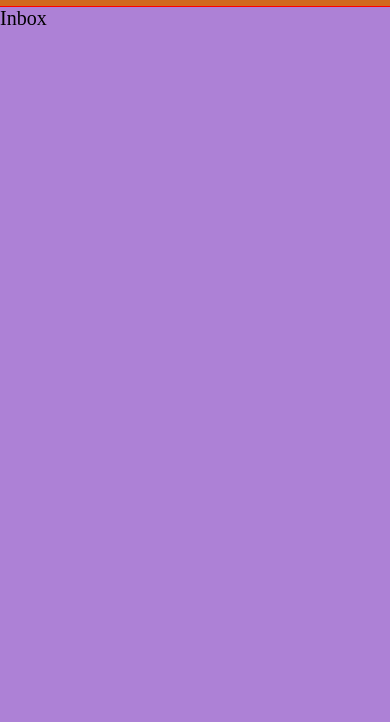
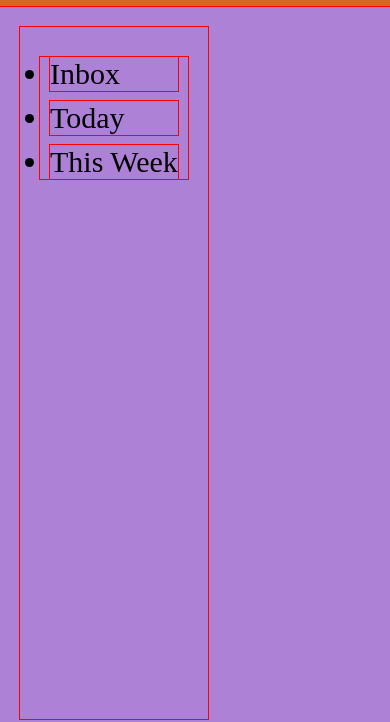
Before and after one commit to miroslav-zarenkov/todo-list, a website built with webpack: page dist/index.html in a window 390 px wide. Both pictures are taken after a click on the element 352 px from the left and 39 px from the top of the page. Shown: the part 72-794 px from the top of the page. Built offline with nearby package versions, Linux system fonts and the light colour scheme; files whose address does not match are found by name.

Commit message:
UI render code refactored, start work on task objects

```diff
--- a/src/style.css
+++ b/src/style.css
@@ -97,7 +97,18 @@ footer>* {
     height: auto;
 }
 
-@media screen and (max-width: 600px) {
+nav {
+    padding: 2rem;
+    margin: 2rem;
+    font-size: 3rem;
+}
+
+li {
+    margin: 1rem;
+}
+
+
+@media screen and (max-width: 500px) {
     .menu-button {
         display: inline-block;
     }
--- /dev/null
+++ b/src/task-logic.js
@@ -0,0 +1,5 @@
+let todoObject = {
+    taskName: "task1",
+    taskDate: "01.01.1900",
+    taskCategory: "Inbox",
+}
--- a/src/ui.js
+++ b/src/ui.js
@@ -4,18 +4,29 @@ import GithubLogo from './github.png';
 
 
 const renderPage = () => {
-    function changeMenuButton(){
-        headerMenuButton.classList.toggle("change");
-    }
-    function toogleSidebar(){
-        main.classList.toggle("active-overlay");
-        mainMenuDiv.classList.toggle("active-overlay");
-    }
+    createWrapper();
+    createHeader();
+    createMain();
+    createFooter();
+    createPage();
+};
 
-
+const createWrapper = () => {
     const mainWrapper = document.createElement('div');
     mainWrapper.classList.add('main-wrapper');
 
+    window.addEventListener("resize", function(){
+        if (window.innerWidth > 500) {
+            document.querySelector("main").classList.remove("active-overlay")
+            document.querySelector(".menu").classList.remove("active-overlay");
+            document.querySelector(".menu-button").classList.remove("change");
+        }
+    });
+
+    return mainWrapper;
+}
+
+const createHeader = () => {
     const header = document.createElement("header");
     const headerName = document.createElement("h1");
     headerName.textContent = "Todo List";
@@ -32,19 +43,42 @@ const renderPage = () => {
     headerMenuButton.appendChild(headerMenuButtonRow1);
     headerMenuButton.appendChild(headerMenuButtonRow2);
     headerMenuButton.appendChild(headerMenuButtonRow3);
-    headerMenuButton.addEventListener('click', changeMenuButton);
-    headerMenuButton.addEventListener('click', toogleSidebar)
+    headerMenuButton.addEventListener('click', () => {
+    headerMenuButton.classList.toggle("change");
+    });
+    headerMenuButton.addEventListener('click', () => {
+        document.querySelector("main").classList.toggle("active-overlay");
+        document.querySelector(".menu").classList.toggle("active-overlay");
+    });
+    return header;
+}
 
+const createMain = () => {
     const main = document.createElement("main");
     const mainMenuDiv = document.createElement("div");
     mainMenuDiv.classList.add("menu");
-    mainMenuDiv.textContent = "Inbox";
+    const mainMenuDivNav = document.createElement("nav");
+    const mainMenuDivNavUl = document.createElement("ul");
+    const mainMenuDivNavUlLi1 = document.createElement("li");
+    mainMenuDivNavUlLi1.textContent = "Inbox";
+    const mainMenuDivNavUlLi2 = document.createElement("li");
+    mainMenuDivNavUlLi2.textContent = "Today";
+    const mainMenuDivNavUlLi3 = document.createElement("li");
+    mainMenuDivNavUlLi3.textContent = "This Week"
     const mainContentDiv = document.createElement("div");
     mainContentDiv.classList.add("content");
     mainContentDiv.textContent = "Add Task";
     main.appendChild(mainMenuDiv);
+    mainMenuDiv.appendChild(mainMenuDivNav);
+    mainMenuDivNav.appendChild(mainMenuDivNavUl);
+    mainMenuDivNavUl.appendChild(mainMenuDivNavUlLi1);
+    mainMenuDivNavUl.appendChild(mainMenuDivNavUlLi2);
+    mainMenuDivNavUl.appendChild(mainMenuDivNavUlLi3);
     main.appendChild(mainContentDiv);
+    return main;
+}
 
+const createFooter = () => {
     const footer = document.createElement("footer");
     const footerDiv = document.createElement("div");
     const footerLink = document.createElement("a");
@@ -58,9 +92,12 @@ const renderPage = () => {
     footer.appendChild(footerDiv);
     footer.appendChild(footerLink);
     footerLink.appendChild(footerLinkImg);
+    return footer;
+}
 
-    document.body.appendChild(mainWrapper);
-    mainWrapper.appendChild(header);
-    mainWrapper.appendChild(main);
-    mainWrapper.appendChild(footer);
-};
+const createPage = () => {
+    document.body.appendChild(createWrapper());
+    document.querySelector(".main-wrapper").appendChild(createHeader());
+    document.querySelector(".main-wrapper").appendChild(createMain());
+    document.querySelector(".main-wrapper").appendChild(createFooter());
+}
```
Also changed, not shown: dist/main.js, src/index.js (line endings or trailing spaces).
